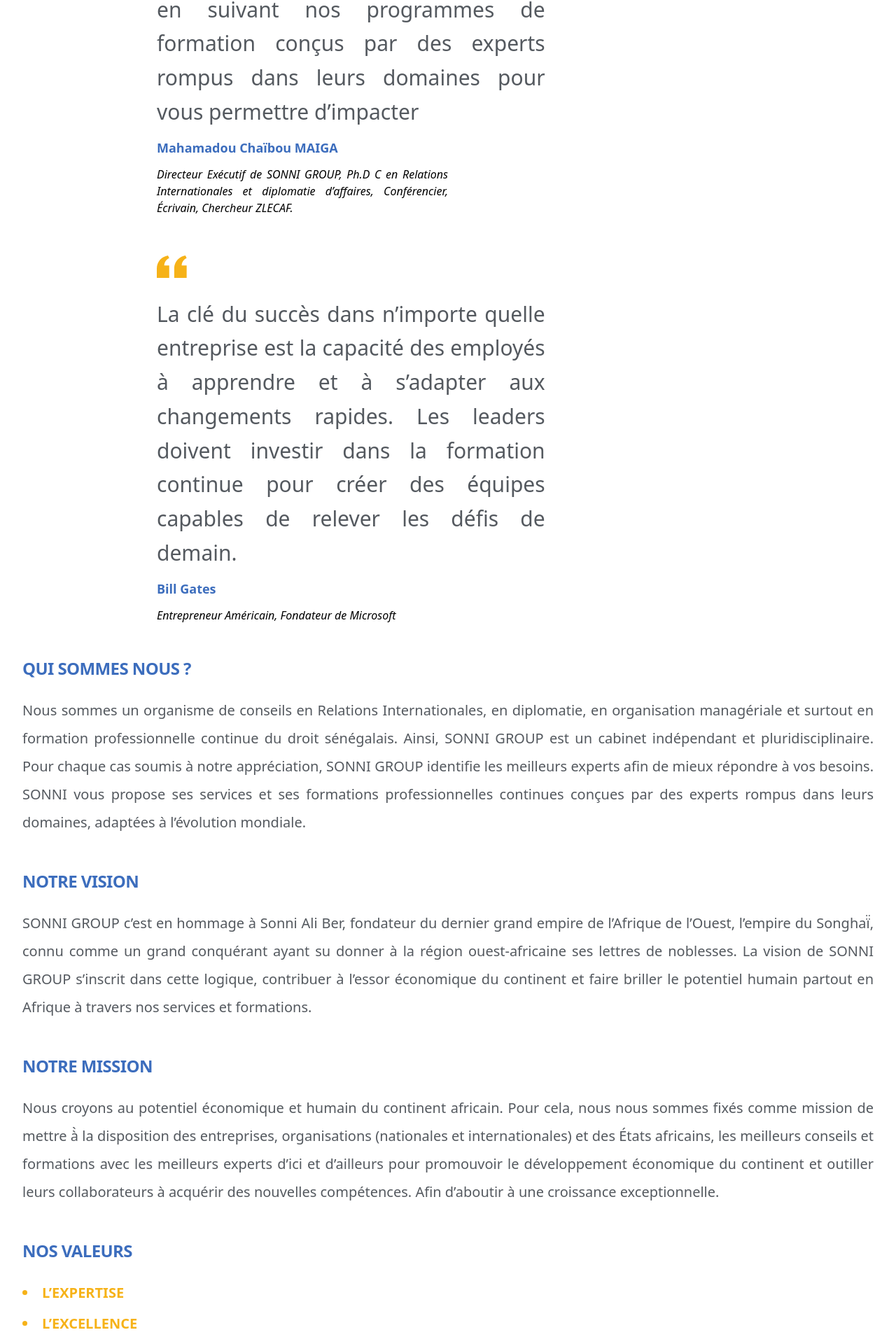
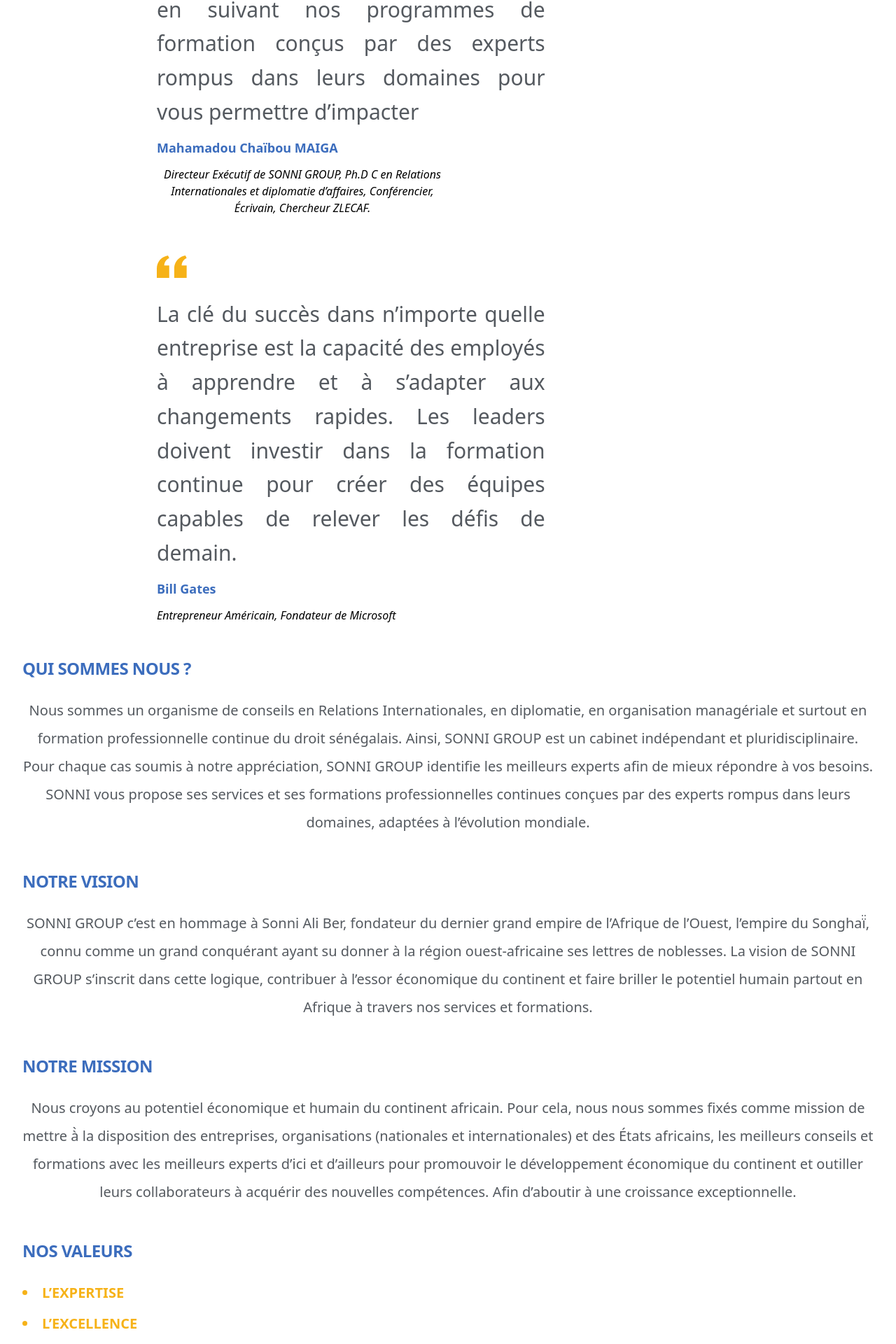
Before and after one commit to Abdel-Kader/sonni-website, a React (Create React App) app: page / in a window 1280 px wide. Shown: the part 916-2836 px from the top of the page at 70% size. Built offline with nearby package versions, Linux system fonts and the light colour scheme.

Commit message:
finalizing the mobile version

```diff
--- a/src/components/home/About.tsx
+++ b/src/components/home/About.tsx
@@ -5,7 +5,7 @@
         <section className="mx-auto max-w-7xl px-6 lg:px-8 mt-12">
             <div className="mx-auto lg:mx-0">
                 <h2 className="text-xl font-bold tracking-tight text-primary sm:text-2xl animate-slidein500 opacity-0">QUI SOMMES NOUS ?</h2>
-                <p className="mt-6 text-xl text-[#54595f] lg:leading-loose text-justify animate-slidein700 opacity-0">
+                <p className="mt-6 text-xl text-[#54595f] lg:leading-loose text-center animate-slidein700 opacity-0">
                     {about}
                 </p>
             </div>
--- a/src/components/home/Missions.tsx
+++ b/src/components/home/Missions.tsx
@@ -5,7 +5,7 @@
       <section className="mx-auto max-w-7xl px-6 lg:px-8 mt-12">
         <div className="mx-auto lg:mx-0">
           <h2 className="text-xl font-bold tracking-tight text-primary sm:text-2xl animate-slidein500 opacity-0">NOTRE MISSION</h2>
-          <p className="mt-6 text-xl text-[#54595f] lg:leading-loose text-justify animate-slidein700 opacity-0">
+          <p className="mt-6 text-xl text-[#54595f] lg:leading-loose text-center animate-slidein700 opacity-0">
             {mission}
           </p>
         </div>
--- a/src/components/home/Vision.tsx
+++ b/src/components/home/Vision.tsx
@@ -5,7 +5,7 @@
       <section className="mx-auto max-w-7xl px-6 lg:px-8 mt-12">
         <div className="mx-auto lg:mx-0">
           <h2 className="text-xl font-bold tracking-tight text-primary sm:text-2xl animate-slidein500 opacity-0">NOTRE VISION</h2>
-          <p className="mt-6 text-xl text-[#54595f] lg:leading-loose text-justify animate-slidein700 opacity-0">
+          <p className="mt-6 text-xl text-[#54595f] lg:leading-loose text-center animate-slidein700 opacity-0">
             {vision}
           </p>
         </div>
--- a/src/pages/HomePage.tsx
+++ b/src/pages/HomePage.tsx
@@ -31,7 +31,7 @@
                   </Link>
               </blockquote>
               <p className="mt-3 mb-3 text-primary font-bold text-lg max-sm:text-md">Mahamadou Chaïbou MAIGA</p>
-              <p className="font-medium italic lg:w-1/2 text-justify">Directeur Exécutif de SONNI GROUP, Ph.D C en
+              <p className="font-medium italic lg:w-1/2 text-center">Directeur Exécutif de SONNI GROUP, Ph.D C en
                   Relations Internationales et diplomatie d’affaires, Conférencier, Écrivain, Chercheur ZLECAF.</p>
           </div>
           <div className="mx-auto px-6 lg:px-8 mt-14 mb-10 lg:w-[70%]">
```
